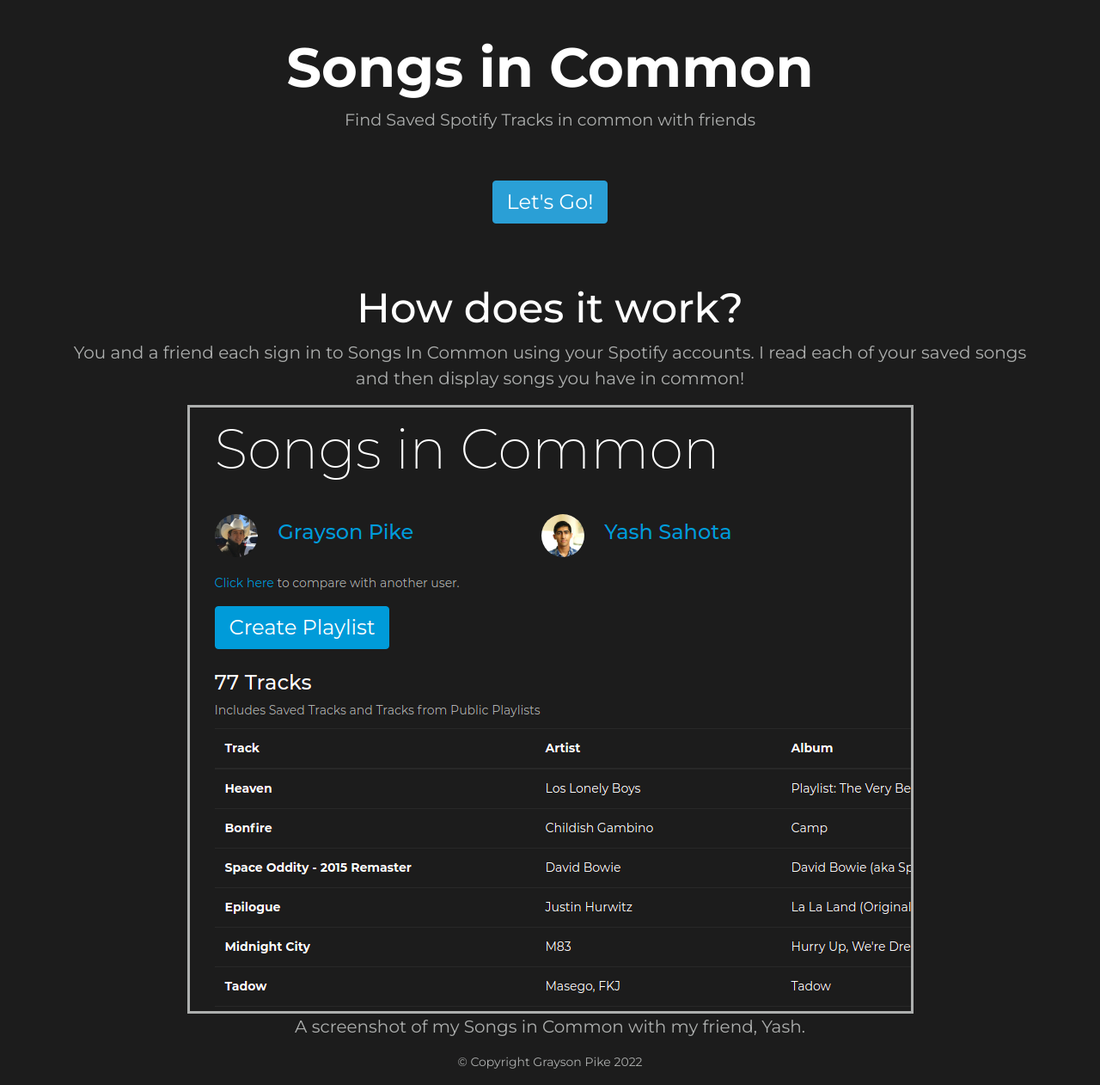
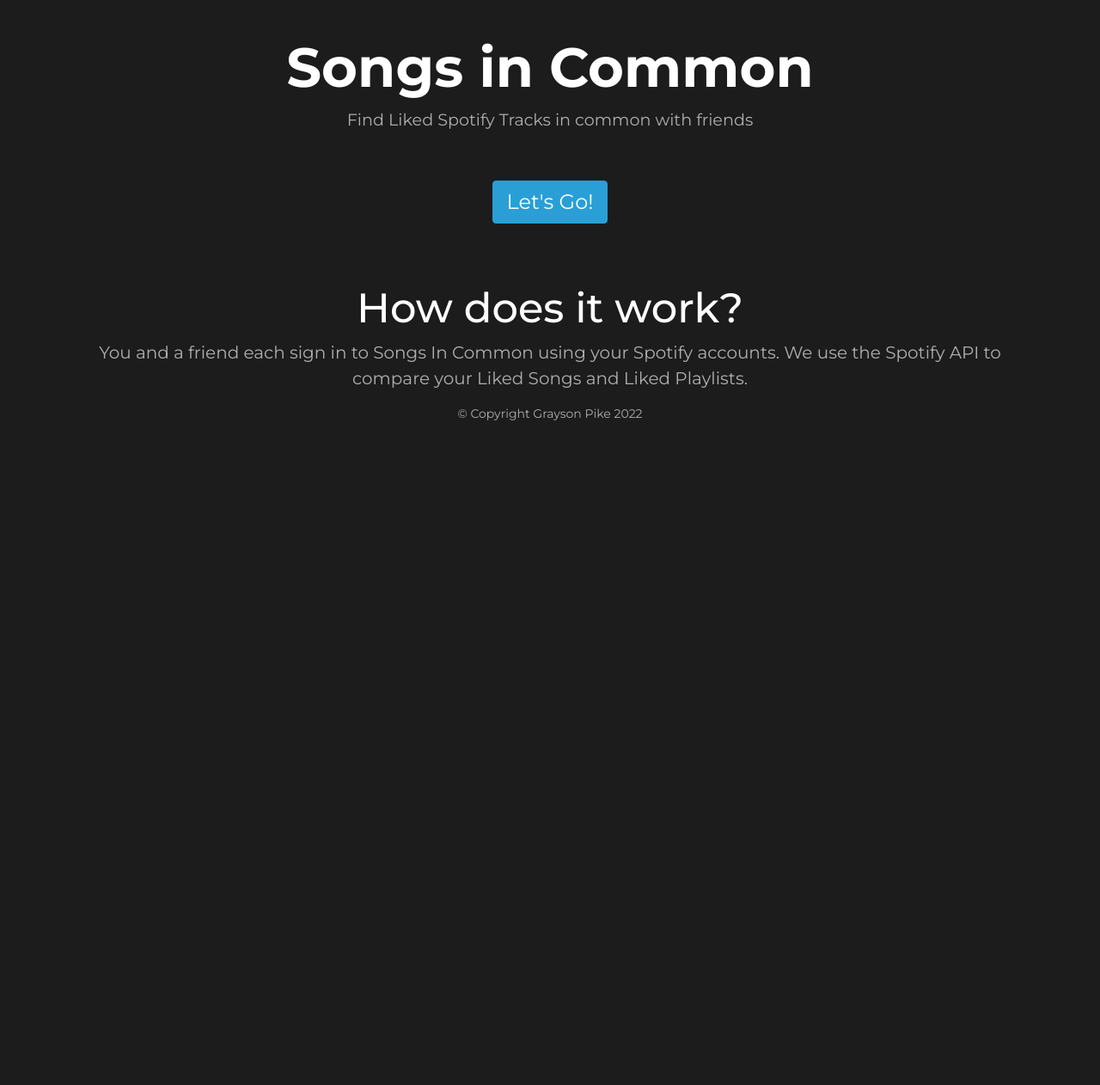
Before and after one commit to graysonpike/songs-in-common, a Django app: page / in a window 1280 px wide. Shown: the whole page at 86% size. After the commit the page ends 489 px from the top, so only its background shows below. Run offline with Django 3.2, Linux system fonts and the light colour scheme; some libraries are stand-ins or nearby versions.

Commit message:
Fix site and change landing

```diff
--- a/songs_in_common/songs_in_common/spotify.py
+++ b/songs_in_common/songs_in_common/spotify.py
@@ -320,7 +320,7 @@
     # When someone is given an invite link, we cannot add the query string to
     # the redirect URL during their Spotify authorization. We must instead
     # cache the user they are supposed to compare with, associated with their IP.
-    action = request.GET.get("action", None)
+    action = request.GET.get("action", None).replace("/", "")
     if action == None:
         return redirect('landing')
     if action == 'save_user':
--- a/songs_in_common/songs_in_common/templates/songs_in_common/landing.html
+++ b/songs_in_common/songs_in_common/templates/songs_in_common/landing.html
@@ -18,7 +18,7 @@
 		</div>
 		<div class="row">
 			<div class="col-sm-12">
-				<p class="tagline">Find Saved Spotify Tracks in common with friends</p>
+				<p class="tagline">Find Liked Spotify Tracks in common with friends</p>
 			</div>
 		</div>
 	</div>
@@ -30,9 +30,7 @@
 	<div class="row">
 		<div class="col-sm-12 explain">
 			<h2>How does it work?</h2>
-			<p>You and a friend each sign in to Songs In Common using your Spotify accounts. I read each of your saved songs and then display songs you have in common!</p>
-			<img class="screenshot" src="{% static 'songs_in_common/images/screenshot.png' %}" />
-			<p class="caption">A screenshot of my Songs in Common with my friend, Yash.</p>
+			<p>You and a friend each sign in to Songs In Common using your Spotify accounts. We use the Spotify API to compare your Liked Songs and Liked Playlists.</p>
 		</div>
 	</div>
 </div>
```
